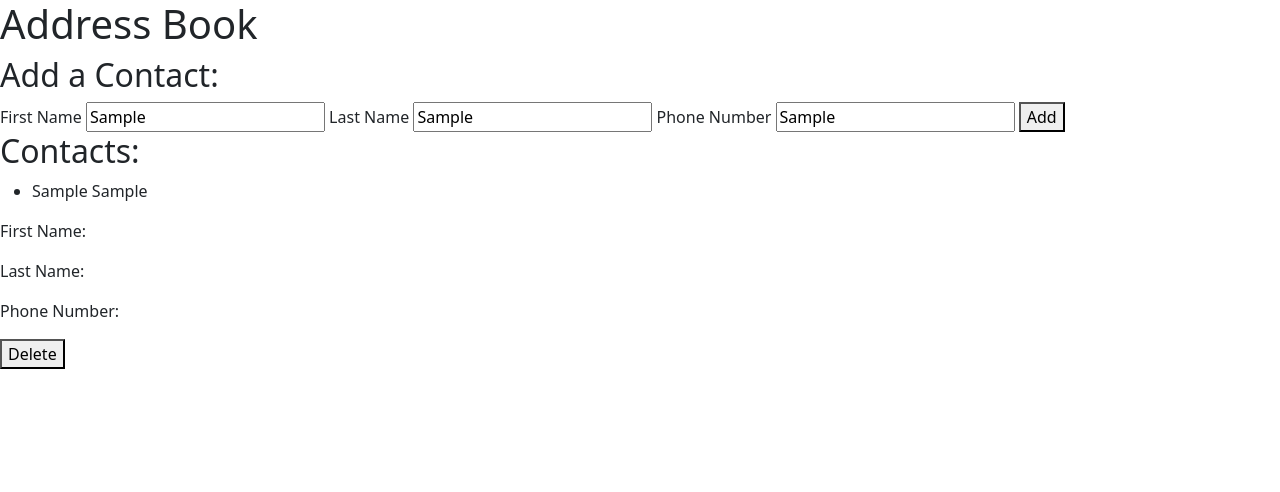
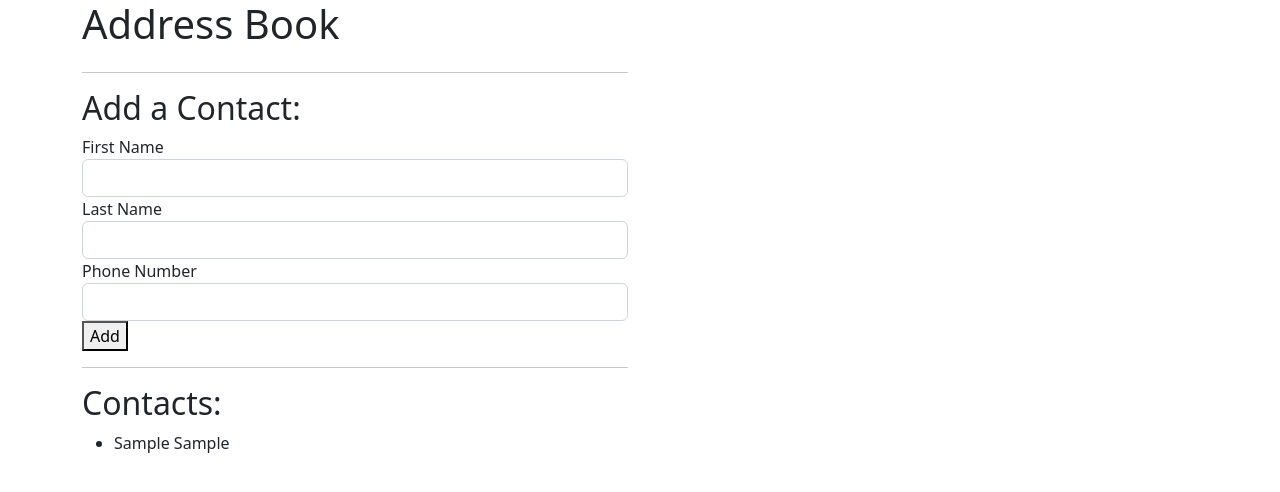
Before and after one commit to Mikerophonic/address-book, a plain HTML site: page index.html in a window 1280 px wide. Both pictures are taken after typing "Sample", "Sample", "Sample" into the empty fields and a click on the button "Add". Drawn offline with nearby package versions, Linux system fonts and the light colour scheme.

Commit message:
add bootstrap styling

```diff
--- a/index.html
+++ b/index.html
@@ -1,38 +1,52 @@
 <!DOCTYPE html>
-<html lang="en">
+<html>
   <head>
-    <meta charset="UTF-8">
-    <meta name="viewport" content="width=device-width, initial-scale=1.0">
   <link
     href="https://cdn.jsdelivr.net/npm/bootstrap@5.2.3/dist/css/bootstrap.min.css"
     rel="stylesheet"
     integrity="sha384-rbsA2VBKQhggwzxH7pPCaAqO46MgnOM80zW1RWuH61DGLwZJEdK2Kadq2F9CUG65"
     crossorigin="anonymous">
+    <link href="css/styles.css" rel="stylesheet" type="text/css">
     <script src="js/scripts.js"></script>
     <title>Address Book</title>
   </head>
   <body>
+    <div class="container">
       <h1>Address Book</h1>
+      <div class="row">
+        <div class="col-md-6">
+          <hr>
           <h2>Add a Contact:</h2>
           <form id="new-contact">
+            <div class="form-group">
               <label for="new-first-name">First Name</label>
-    <input type="text" id="new-first-name" name="new-first-name">
+              <input type="text"  class="form-control" id="new-first-name" name="new-first-name">
+            </div>
+            <div class="form-group">
               <label for="new-last-name">Last Name</label>
-    <input type="text" id="new-last-name" name="new-last-name">
+              <input type="text"  class="form-control" id="new-last-name" name="new-last-name">
+            </div>
+            <div class="form-group">
               <label for="new-phone-number">Phone Number</label>
-    <input type="text" id="new-phone-number" name="new-phone-number">
-    <button type="submit">Add</button>
+              <input type="text"  class="form-control" id="new-phone-number" name="new-phone-number">
+            </div>
+            <button type="submit" class="btn-primary">Add</button>
           </form>
-
+          <hr>
           <h2>Contacts:</h2>
           <div id="contacts">
           </div>
-
+        </div>
+        <div class="col-md-6">
           <div id="contact-details" class="hidden">
-    <p>First Name: <span id="first-name"></span></p>
-    <p>Last Name: <span id="last-name"></span></p>
-    <p>Phone Number: <span id="phone-number"></span></p>
-    <button class="delete" type="button">Delete</button>
+            <h2>Contact Details:</h2>
+            <p>First Name: <span class="first-name" id="first-name"></span></p>
+            <p>Last Name: <span class="last-name" id="last-name"></span></p>
+            <p>Phone Number: <span class="phone-number" id="phone-number"></span></p>
+            <button class="btn-primary delete" type="button">Delete</button>
+          </div>
+        </div>
+      </div>
     </div>
   </body>
 </html>
--- a/js/scripts.js
+++ b/js/scripts.js
@@ -59,11 +59,11 @@ function listContacts(addressBookToDisplay) {
 
 function displayContactDetails(event) {
   const contact = addressBook.findContact(event.target.id);
-  document.getElementById("first-name").innerText = contact.firstName;
-  document.getElementById("last-name").innerText = contact.lastName;
-  document.getElementById("phone-number").innerText = contact.phoneNumber;
+  document.querySelector(".first-name").innerText = contact.firstName;
+  document.querySelector(".last-name").innerText = contact.lastName;
+  document.querySelector(".phone-number").innerText = contact.phoneNumber;
   document.querySelector("button.delete").setAttribute("id", contact.id);
-  document.getElementById("div#contact-details").removeAttribute("class");
+  document.querySelector("div#contact-details").removeAttribute("class");
 }
 
 function handleDelete(event) {
@@ -81,6 +81,9 @@ function handleFormSubmission(event) {
   let newContact = new Contact(inputtedFirstName, inputtedLastName, inputtedPhoneNumber);
   addressBook.addContact(newContact);
   listContacts(addressBook);
+  document.querySelector("input#new-first-name").value = null;
+  document.querySelector("input#new-last-name").value = null;
+  document.querySelector("input#new-phone-number").value = null;
 }
 
 window.addEventListener("load", function (){
```
Lines whose indentation alone changed are shown as unchanged.
